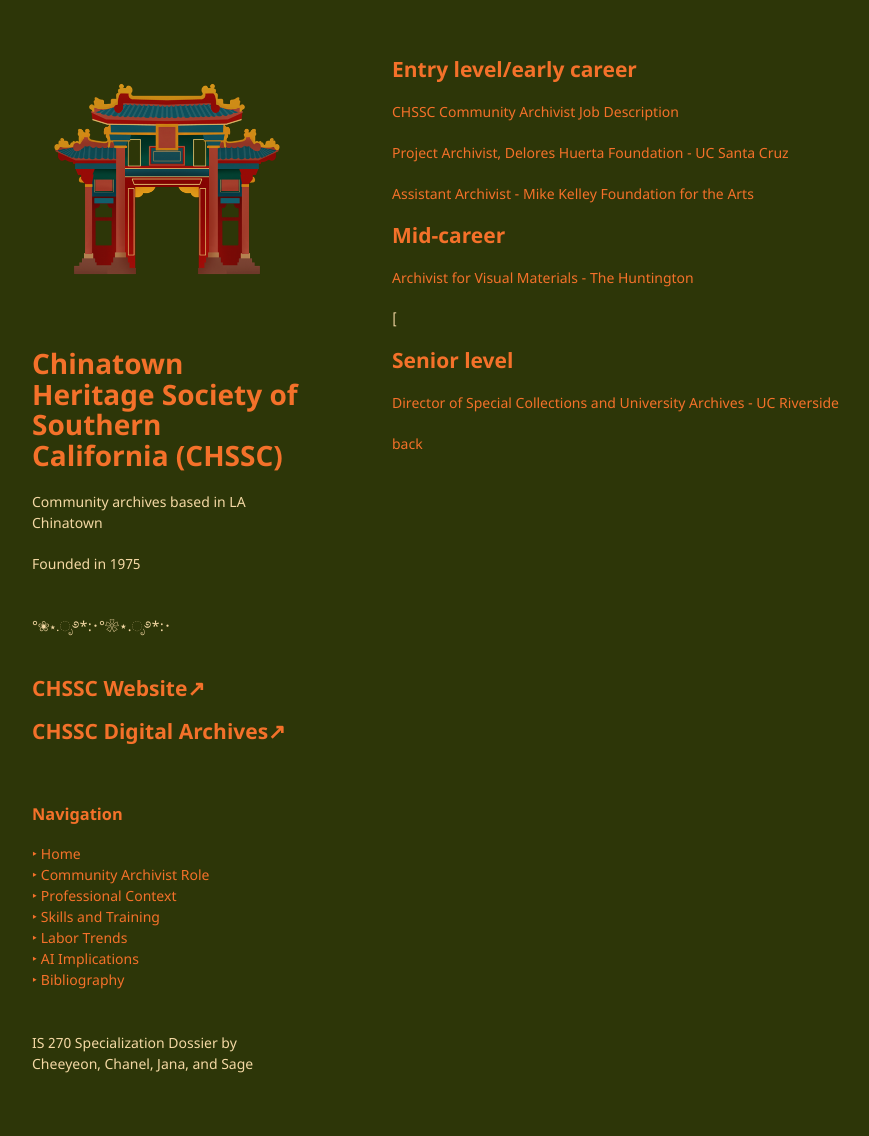
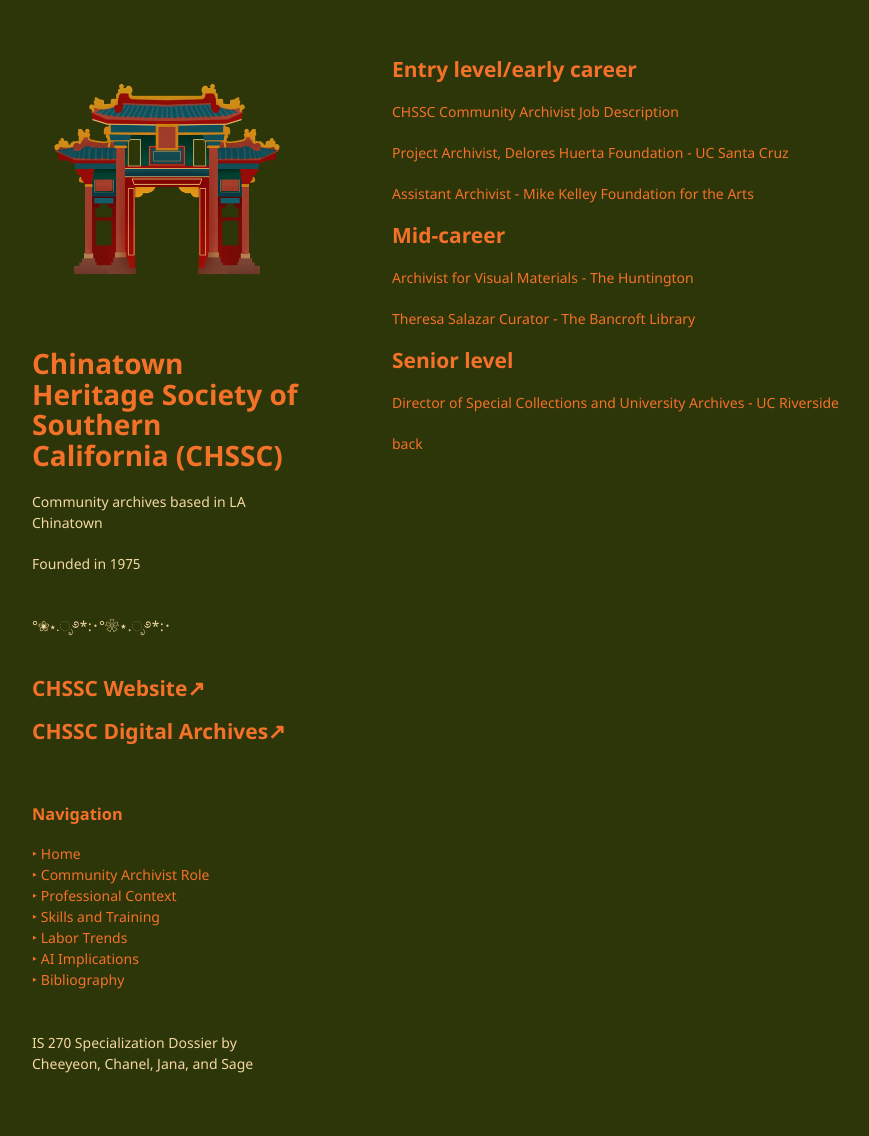
Before and after one commit to chaanelly/IS270-CHSSC, a Jekyll site: the page built from pages/community-archivist.md, in a window 1280 px wide. Shown: the whole page, without its empty margins (178-1047 px from the left). Built offline with Jekyll 4.4.1, drawn with Linux system fonts in a browser that asks for light colours; our own code applies the rules of GitHub Pages for plain Markdown files.

Commit message:
Update community-archivist.md

```diff
--- a/pages/community-archivist.md
+++ b/pages/community-archivist.md
@@ -6,11 +6,13 @@
 
 [Assistant Archivist - Mike Kelley Foundation for the Arts](https://turtledurdle.github.io/IS270-CHSSC/Asst-Archivist-Mike-Kelley.pdf)
 
+
 <h2>Mid-career</h2>
 
 [Archivist for Visual Materials - The Huntington](https://turtledurdle.github.io/IS270-CHSSC/Archivist-for-Visual-Materials-Huntington.pdf)
 
-[
+[Theresa Salazar Curator - The Bancroft Library](https://turtledurdle.github.io/IS270-CHSSC/Theresa-Salazar-Curator-Bancroft.pdf)
+
 
 <h2>Senior level</h2>
 
```
